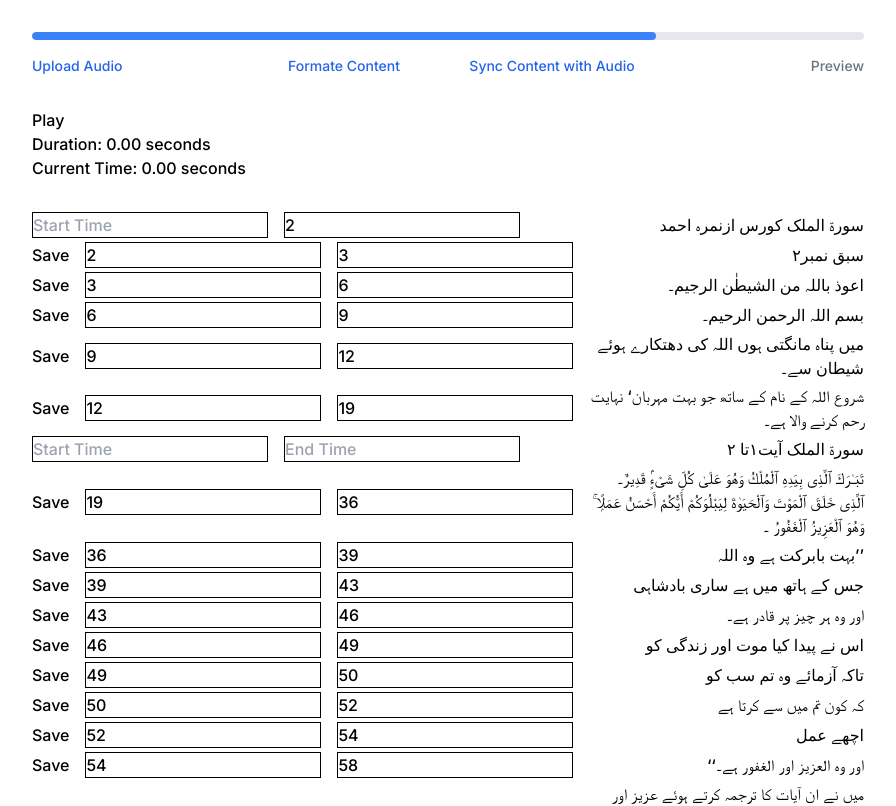
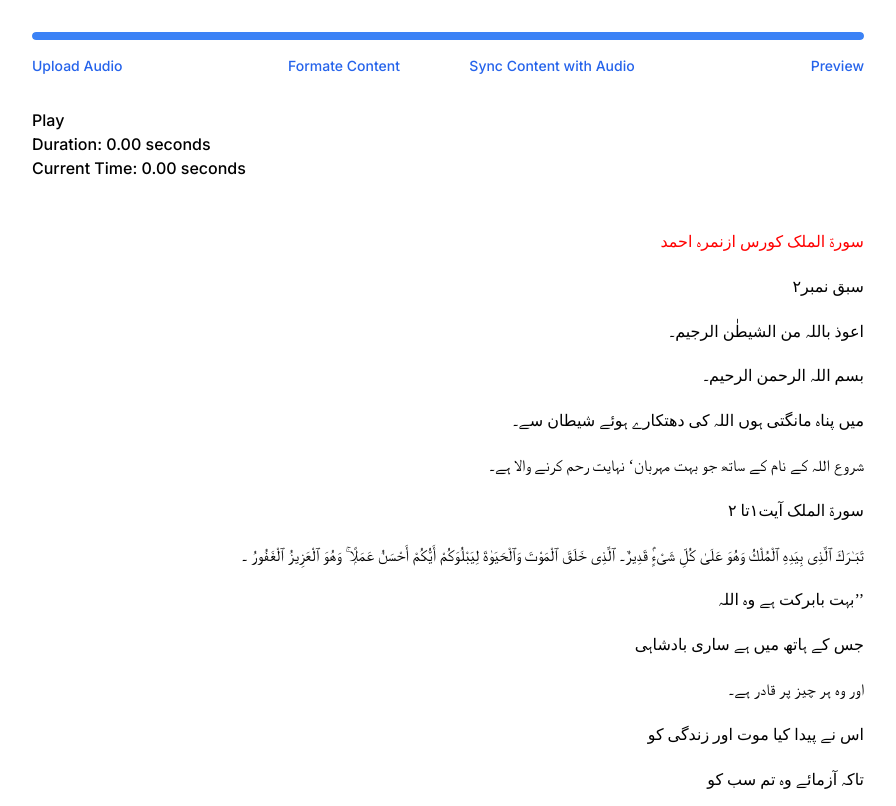
Before and after one commit to hassanprodeveloper/sync-audio-with-lexical, a Next.js app: page / in a window 1280 px wide. Shown: the top 806 px of the page, without its empty margins (192-1088 px from the left). Built offline with nearby package versions, Linux system fonts and the light colour scheme.

Commit message:
add preview functionality

```diff
--- a/src/app/page.tsx
+++ b/src/app/page.tsx
@@ -5,6 +5,7 @@ import StepsProgress from "@/components/StepsProgress";
 import LexicalEditor from "@/components/LexicalEditor";
 import SyncAudioWithLexical from "@/components/SyncAudioWithLexical";
 import { addTimeToTextNode, assignUniqueIdsToTextNodes } from "@/helpers";
+import Preview from "@/components/Preview";
 
 const defaultData = {
   audio:
@@ -976,7 +977,7 @@ const defaultData = {
   },
 };
 const App = () => {
-  const [step, setStep] = React.useState(3);
+  const [step, setStep] = React.useState(4);
   const [data, setData] = React.useState(defaultData);
 
   const onUploadAudioSuccessful = (url: string) => {
@@ -1032,7 +1033,7 @@ const App = () => {
               }}
             />
           ) : (
-            <div>step 3</div>
+            <Preview audio={data.audio} lexical={data.editorState} />
           )}
         </div>
       </div>
--- /dev/null
+++ b/src/components/LexicalRenderer.tsx
@@ -0,0 +1,116 @@
+import React from "react";
+
+// Assuming convertStyleToReactNative is adapted for web or its usage is replaced with direct style application
+export const convertStyleToReactNative = (styleString: string) => {
+  const styles: any = {};
+  const styleRegex = /([\w-]+):\s*([^;]+);?/g;
+  let match;
+  while ((match = styleRegex.exec(styleString))) {
+    const [, property, value] = match;
+    switch (property) {
+      case "color":
+        styles.color = value;
+        break;
+      // Extend with other CSS properties as needed
+    }
+  }
+  return styles;
+};
+
+// Renderer for individual nodes
+const NodeRenderer = ({ node, trackDuration, styles }: any) => {
+  // Check if the node should be highlighted based on trackDuration
+  const shouldHighlight =
+    node.startTime <= trackDuration && node.endTime >= trackDuration;
+  const highlightStyle = shouldHighlight ? styles.highlightedText : {};
+
+  if (node.type === "text") {
+    let additionalStyles = {};
+    if (node.style) {
+      additionalStyles = convertStyleToReactNative(node.style); // Ensure this utility is adapted for web
+    }
+    const formatStyles = {
+      fontWeight: node.format === 1 ? "bold" : "normal",
+      fontStyle: node.format === 2 ? "italic" : "normal",
+      textDecoration: node.format === 4 ? "underline" : "none",
+    };
+    return (
+      <span
+        style={{
+          ...additionalStyles,
+          ...formatStyles,
+          ...highlightStyle,
+          ...styles.text,
+        }}
+      >
+        {node.text}
+      </span>
+    );
+  } else if (node.children) {
+    const childrenComponents = node.children.map(
+      (childNode: any, index: number) => (
+        <NodeRenderer
+          key={index}
+          node={childNode}
+          trackDuration={trackDuration}
+          styles={styles}
+        />
+      )
+    );
+
+    if (
+      node.type === "paragraph" ||
+      node.type === "heading" ||
+      node.type === "list"
+    ) {
+      return (
+        <div style={{ ...styles.block, ...styles.text }}>
+          {childrenComponents}
+        </div>
+      );
+    }
+
+    return <>{childrenComponents}</>; // For non-block elements, return children directly
+  }
+
+  return null; // For unrecognized nodes
+};
+
+// Main component to render the editor state
+const LexicalRenderer = (props: any) => {
+  const { editorState, trackDuration, direction, fontSize = 16 } = props;
+  // Inline styles for simplicity, but you could also use CSS-in-JS libraries like styled-components
+  const styles = {
+    container: {
+      direction: "rtl" as any,
+    },
+    block: {
+      marginVertical: "4px", // Converted to CSS standard
+    },
+    text: {
+      fontFamily: "NotoNastaliqUrdu-Regular",
+      fontSize: `${fontSize}px`,
+      textAlign: direction === "rtl" ? "right" : "auto",
+      lineHeight: `${fontSize * 2.8}px`,
+    },
+    highlightedText: {
+      color: "red", // Example color, replace with theme or specific color if needed
+    },
+    // Add other styles as needed
+  };
+
+  return (
+    <div style={styles.container}>
+      {editorState.root.children.map((node: any, index: number) => (
+        <NodeRenderer
+          key={index}
+          node={node}
+          trackDuration={trackDuration}
+          styles={styles}
+        />
+      ))}
+    </div>
+  );
+};
+
+export default LexicalRenderer;
--- /dev/null
+++ b/src/components/Preview/index.tsx
@@ -0,0 +1,26 @@
+import React from "react";
+import LexicalRenderer from "../LexicalRenderer";
+import AudioPlayer from "../SyncAudioWithLexical/AudioPlayer";
+
+interface Props {
+  audio: string;
+  lexical: any;
+}
+
+const Preview = (props: Props) => {
+  const { audio, lexical } = props;
+
+  const [currentTime, setCurrentTime] = React.useState(0);
+
+  return (
+    <div className="my-8">
+      <AudioPlayer audioUrl={audio} syncCurrentTime={setCurrentTime} />
+
+      <div className="h-2" />
+
+      <LexicalRenderer editorState={lexical} trackDuration={currentTime} />
+    </div>
+  );
+};
+
+export default Preview;
--- a/src/components/SyncAudioWithLexical/AudioPlayer.tsx
+++ b/src/components/SyncAudioWithLexical/AudioPlayer.tsx
@@ -2,13 +2,22 @@ import React, { useEffect, useRef, useState } from "react";
 
 interface AudioPlayerProps {
   audioUrl: string;
+  syncCurrentTime?: (currentTime: number) => void;
 }
 
-const AudioPlayer: React.FC<AudioPlayerProps> = ({ audioUrl }) => {
+const AudioPlayer: React.FC<AudioPlayerProps> = ({
+  audioUrl,
+  syncCurrentTime,
+}) => {
   const audioRef = useRef<HTMLAudioElement>(null);
   const [isPlaying, setIsPlaying] = useState(false);
   const [duration, setDuration] = useState(0);
   const [currentTime, setCurrentTime] = useState(0);
+
+  const updateCurrentTimeHandler = (time: number) => {
+    setCurrentTime(time);
+    syncCurrentTime && syncCurrentTime(time);
+  };
 
   // Play or pause the audio when the isPlaying state changes
   useEffect(() => {
@@ -27,12 +36,12 @@ const AudioPlayer: React.FC<AudioPlayerProps> = ({ audioUrl }) => {
     const setAudioData = () => {
       if (audio) {
         setDuration(audio.duration);
-        setCurrentTime(audio.currentTime);
+        updateCurrentTimeHandler(audio.currentTime);
       }
     };
 
     const setAudioTime = () => {
-      setCurrentTime(audio?.currentTime || 0);
+      updateCurrentTimeHandler(audio?.currentTime || 0);
     };
 
     audio?.addEventListener("loadedmetadata", setAudioData);
@@ -42,6 +51,8 @@ const AudioPlayer: React.FC<AudioPlayerProps> = ({ audioUrl }) => {
       audio?.removeEventListener("loadedmetadata", setAudioData);
       audio?.removeEventListener("timeupdate", setAudioTime);
     };
+
+    // eslint-disable-next-line react-hooks/exhaustive-deps
   }, [audioUrl]);
 
   const togglePlayPause = () => {
--- a/src/components/SyncAudioWithLexical/LexicalRenderer.tsx
+++ b/src/components/SyncAudioWithLexical/LexicalRendererWithInput.tsx
@@ -1,12 +1,13 @@
-import React, { useState } from "react";
+import React, { useMemo, useState } from "react";
 
 interface Props {
   lexicalJson: any;
   saveNodeTime: (id: string, startTime: number, endTime: number) => void;
+  currentSeconds?: number;
 }
 
-const LexicalTextRenderer = (props: Props) => {
-  const { lexicalJson, saveNodeTime } = props;
+const LexicalRendererWithInput = (props: Props) => {
+  const { lexicalJson, saveNodeTime, currentSeconds } = props;
 
   const renderNode = (node: any, key: string): JSX.Element | null => {
     if (node.type === "text") {
@@ -15,6 +16,7 @@ const LexicalTextRenderer = (props: Props) => {
         <TextNode
           key={node.id}
           node={node}
+          currentSeconds={currentSeconds}
           onSave={(s, e) => saveNodeTime(node.id, s, e)}
         />
       );
@@ -34,13 +36,14 @@ const LexicalTextRenderer = (props: Props) => {
   return <div>{renderNode(lexicalJson.root, "root")}</div>;
 };
 
-export default LexicalTextRenderer;
+export default LexicalRendererWithInput;
 
 interface TextNodeProps {
   node: any;
+  currentSeconds?: number;
   onSave: (startTime: number, endTime: number) => void;
 }
-const TextNode = ({ node, onSave }: TextNodeProps) => {
+const TextNode = ({ node, onSave, currentSeconds }: TextNodeProps) => {
   const [startTime, setStartTime] = useState(node.startTime || "");
   const [endTime, setEndTime] = useState(node.endTime || "");
   const [saved, setSaved] = useState(false);
@@ -58,6 +61,13 @@ const TextNode = ({ node, onSave }: TextNodeProps) => {
     onSave(Number(startTime), Number(endTime));
     setSaved(true);
   };
+
+  const isActive = useMemo(() => {
+    const start = node.startTime ? Number(node.startTime) : 0;
+    const end = node.endTime ? Number(node.endTime) : 0;
+
+    return currentSeconds && currentSeconds >= start && currentSeconds <= end;
+  }, [currentSeconds, node.startTime, node.endTime]);
 
   return (
     <div
@@ -84,7 +94,7 @@ const TextNode = ({ node, onSave }: TextNodeProps) => {
         style={{
           flex: 1,
           direction: "rtl",
-          color: saved ? "green" : "inherit",
+          color: saved || isActive ? "green" : "inherit",
         }}
       >
         {node.text}
--- a/src/components/SyncAudioWithLexical/index.tsx
+++ b/src/components/SyncAudioWithLexical/index.tsx
@@ -1,5 +1,5 @@
 import AudioPlayer from "./AudioPlayer";
-import LexicalTextRenderer from "./LexicalRenderer";
+import LexicalTextRenderer from "./LexicalRendererWithInput";
 
 interface Props {
   audioUrl: string;
```
